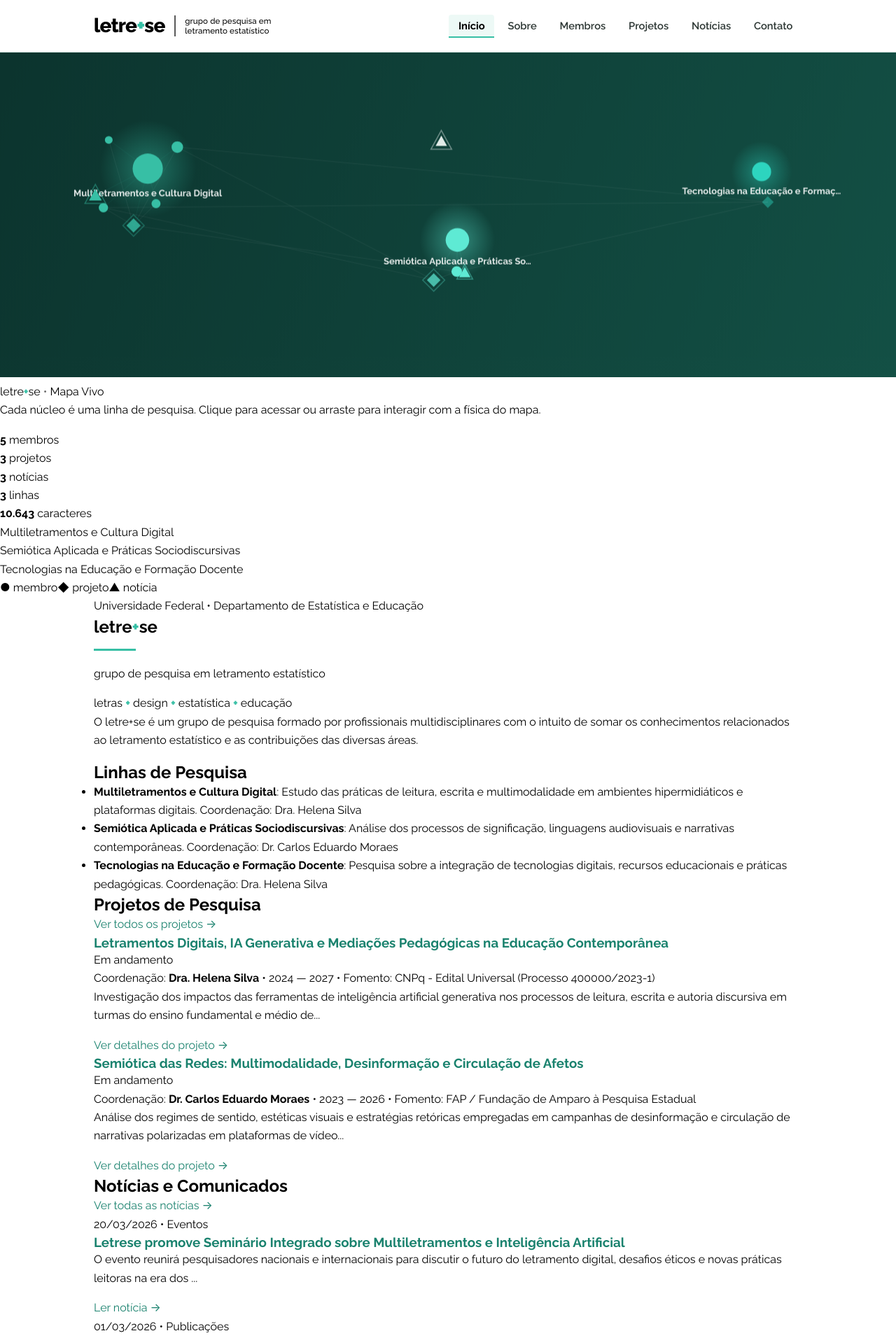
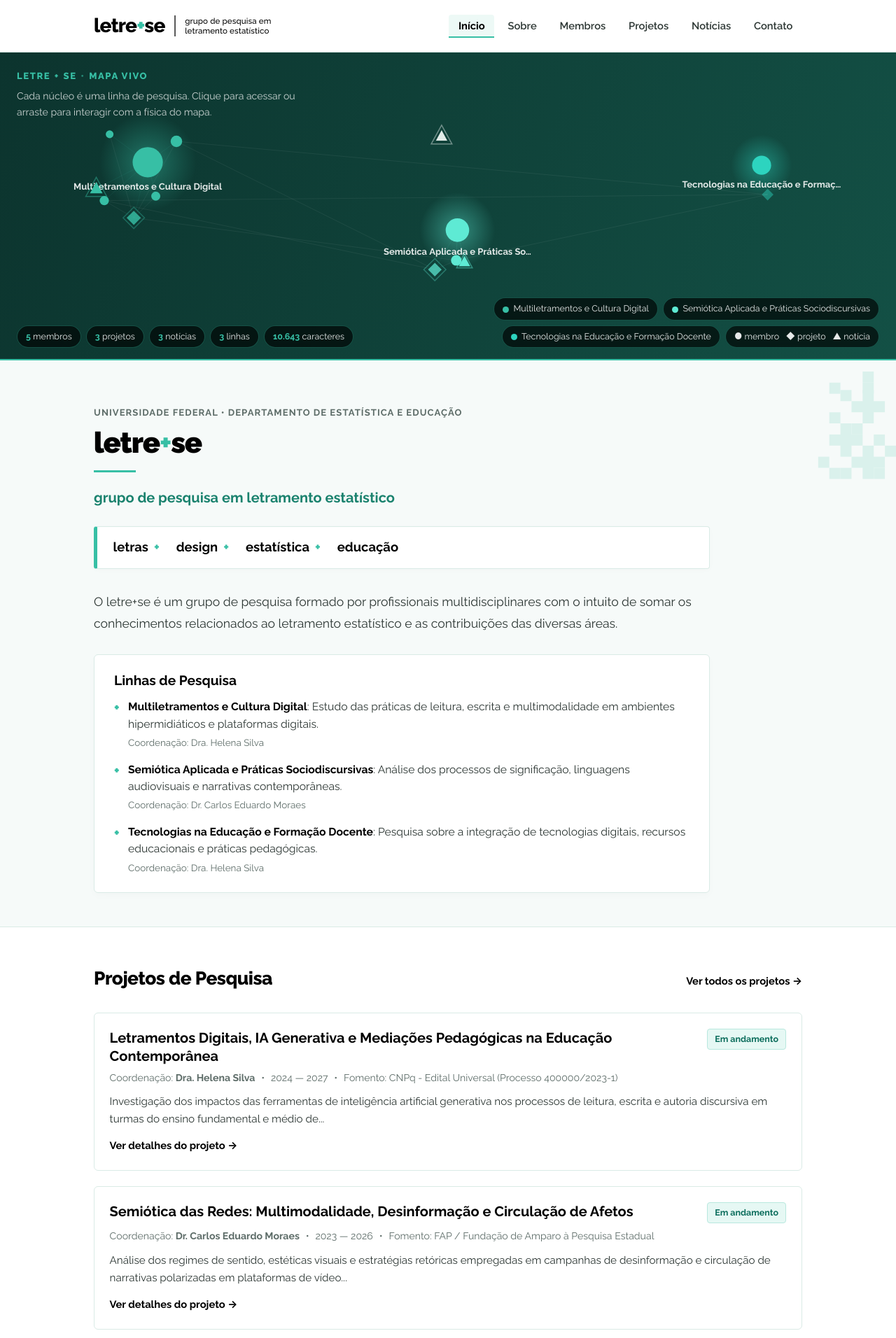
Before and after one commit to Letrese/siteletrese, a Jekyll site: the page built from index.html, in a window 1280 px wide. Shown: the top 1912 px of the page at 70% size. Built offline with Jekyll 4.4.1, drawn with Linux system fonts in a browser that asks for light colours.

Commit message:
feat: add main stylesheet adhering to brand identity guidelines

```diff
--- a/assets/css/style.css
+++ b/assets/css/style.css
@@ -244,7 +244,10 @@ p {
   border: none;
   cursor: pointer;
   color: var(--color-black);
-  paddin/* Seções Gerais */
+  padding: 0.5rem;
+}
+
+/* Seções Gerais */
 .section {
   padding: 3.5rem 0;
   position: relative;
@@ -1162,4 +1165,5 @@ p {
   .footer-content {
     flex-direction: column;
     gap: 1.25rem;
+  }
 }
```
